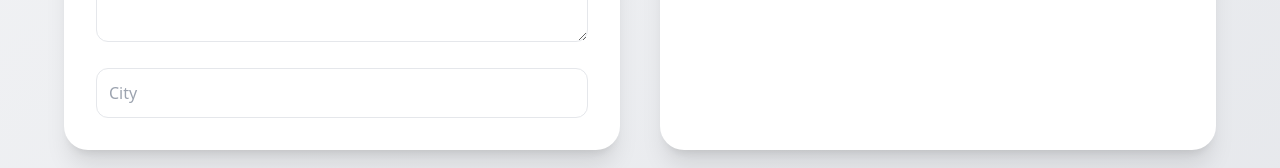
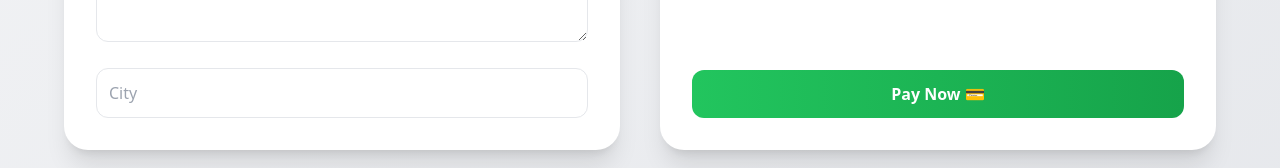
Before and after one commit to shakuntla-Devi/Zappeat-mern, a React app in the folder Frontend/: page /checkout in a window 1280 px wide. Shown: the part 490-658 px from the top of the page. Built offline with nearby package versions, Linux system fonts and the light colour scheme; no server answers; the HTML template or start-up script is replaced by a standard one.

Commit message:
final checkout with pay button

```diff
--- a/Frontend/src/pages/Checkout.jsx
+++ b/Frontend/src/pages/Checkout.jsx
@@ -29,14 +29,14 @@ const Checkout = () => {
     setCart(fixed);
   }, []);
 
-  // ✅ TOTAL CALCULATION
+  // ✅ TOTAL
   const total = cart.reduce((acc, item) => {
     return acc + item.price * item.qty;
   }, 0);
 
   // ✅ ORDER FUNCTION
   const handleOrder = async (e) => {
-    e.preventDefault();
+    if (e) e.preventDefault();
 
     const token = localStorage.getItem("token");
 
@@ -62,7 +62,7 @@ const Checkout = () => {
             address: address.address,
             city: address.city,
           },
-          totalAmount: total, // ✅ FINAL FIX
+          totalAmount: total, // ✅ FIXED
         },
         {
           headers: {
@@ -172,6 +172,14 @@ const Checkout = () => {
             </div>
           </div>
 
+          {/* ✅ PAY NOW BUTTON */}
+          <button
+            onClick={handleOrder}
+            className="w-full mt-6 bg-gradient-to-r from-green-500 to-green-600 text-white py-3 rounded-xl hover:scale-105 transition font-semibold"
+          >
+            Pay Now 💳
+          </button>
+
         </div>
       </div>
     </div>
```
